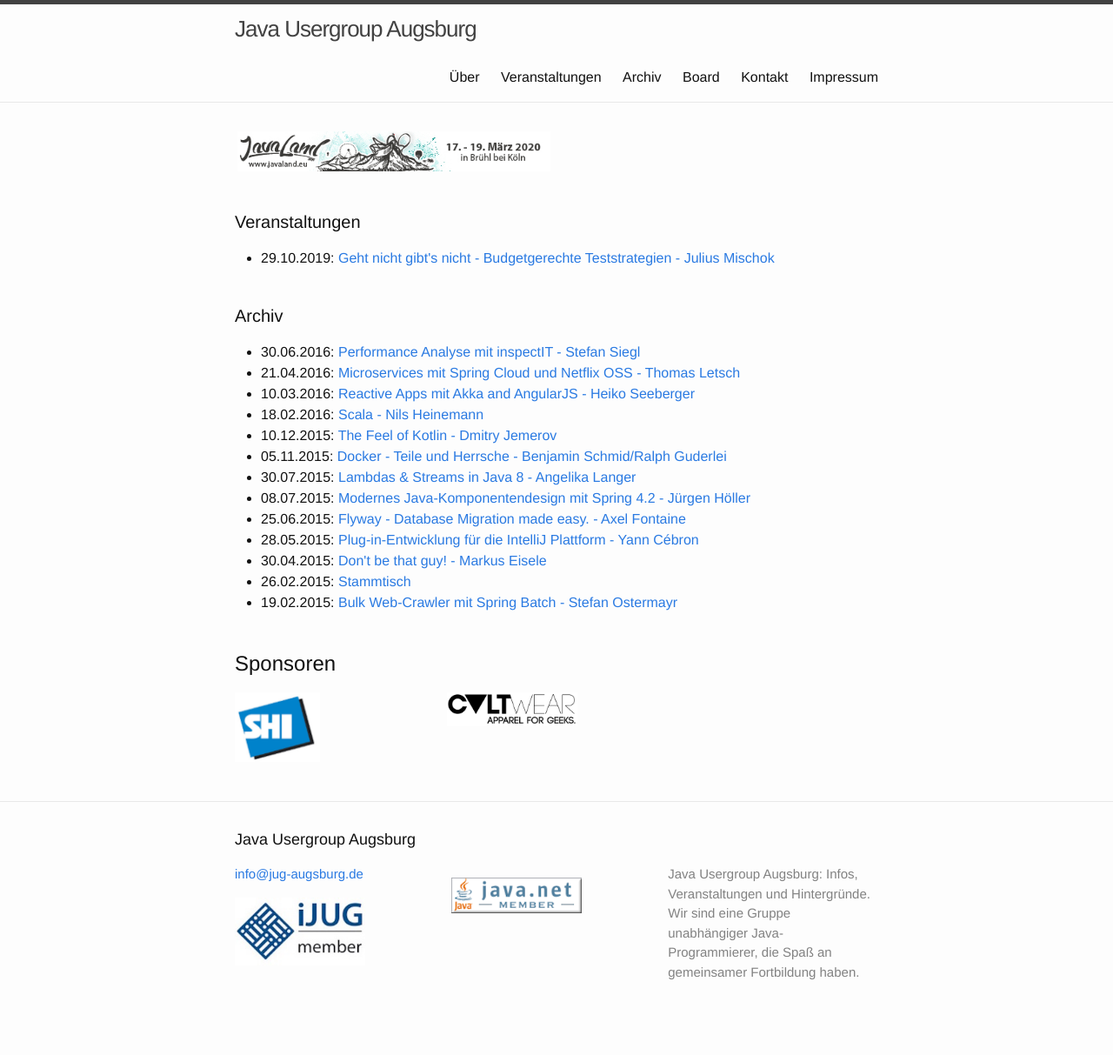
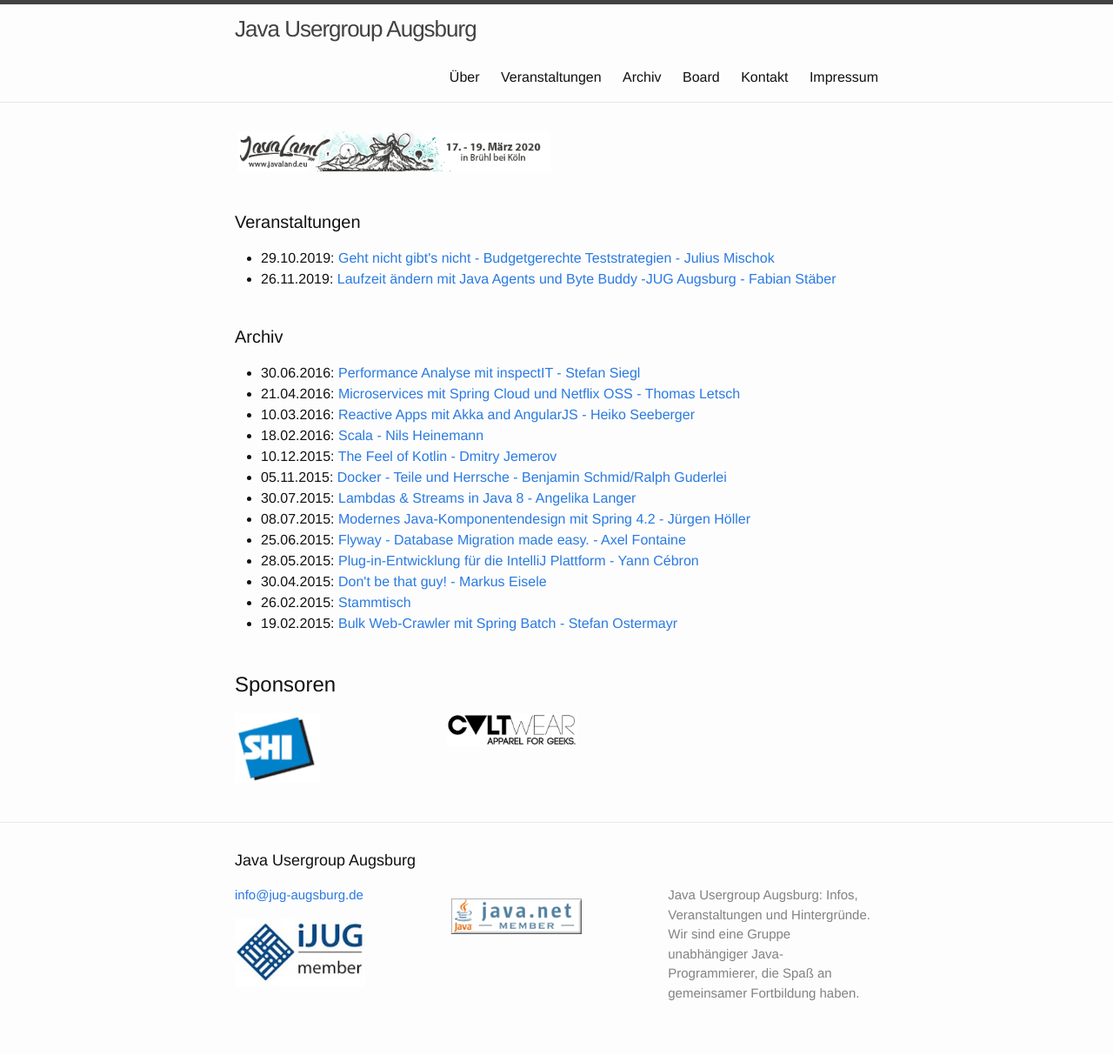
Before and after one commit to jugaugsburg/www.jug-augsburg.de, a Jekyll site: the page built from index.html, in a window 1280 px wide. Shown: the whole page at 87% size. Built offline with Jekyll 4.4.1, drawn with Linux system fonts in a browser that asks for light colours; before the commit the page ends 1189 px from its top, so only the background shows below that; some of the changed lines change nothing that is shown.

Commit message:
neuer vortragh

```diff
--- a/_data/events.yml
+++ b/_data/events.yml
@@ -13,3 +13,18 @@
     name: Mischok GmbH
     street: Leonhardsberg 3
     place: 86150 Augsburg
+-
+  name: Laufzeit ändern mit Java Agents und Byte Buddy -JUG Augsburg
+  date:  26.11.2019
+  time: "18:00 "
+  description: >
+   Java Agents sind kleine Programme, die sich zur Laufzeit an eine Java-Anwendung anhängen können um diese zu modifizieren. Eine wichtige Anwendung dafür ist Monitoring: Java-Agents können bestehende Legacy-Anwendungen so ändern, dass sie Metriken und Tracing-Daten für Monitoring-Systeme bereitstellen. In diesem Vortrag zeigt Fabian, wie man mit ByteBuddy eigene Java-Agents erstellen kann und was man dabei beachten sollte.
+  speaker:
+    name: Fabian Stäber
+    bio: >
+      Fabian Stäber ist Java Entwickler und Application Monitoring Experte bei Instana. Sein besonderes Interesse gilt den Java Agents, die sich zur Laufzeit an bestehende Java-Anwendungen anhängen können um Tracing-Daten und Metriken für das Instana Monitoring System zu ermitteln.
+
+  address:
+    name: Mischok GmbH
+    street: Leonhardsberg 3
+    place: 86150 Augsburg
```
